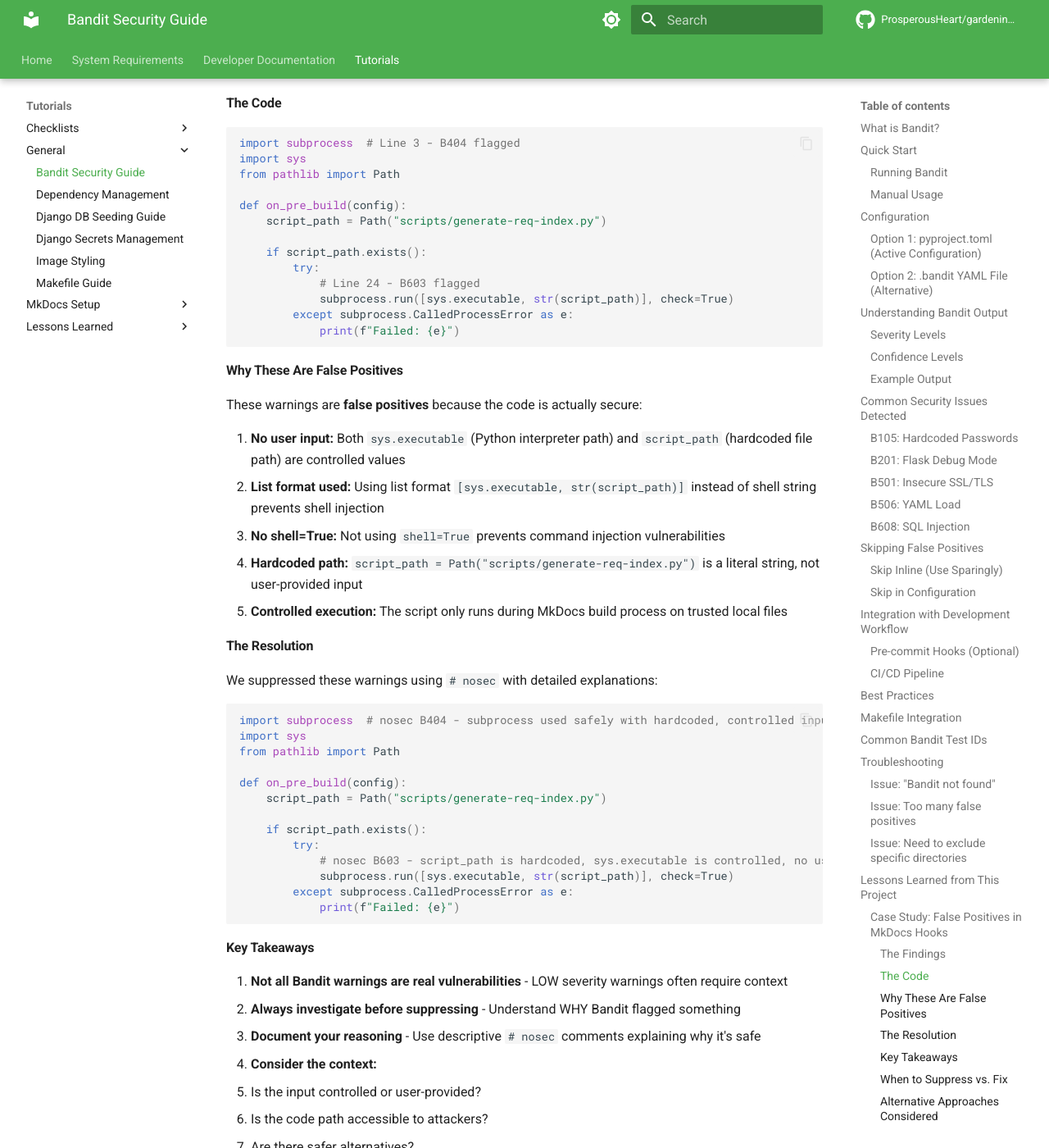
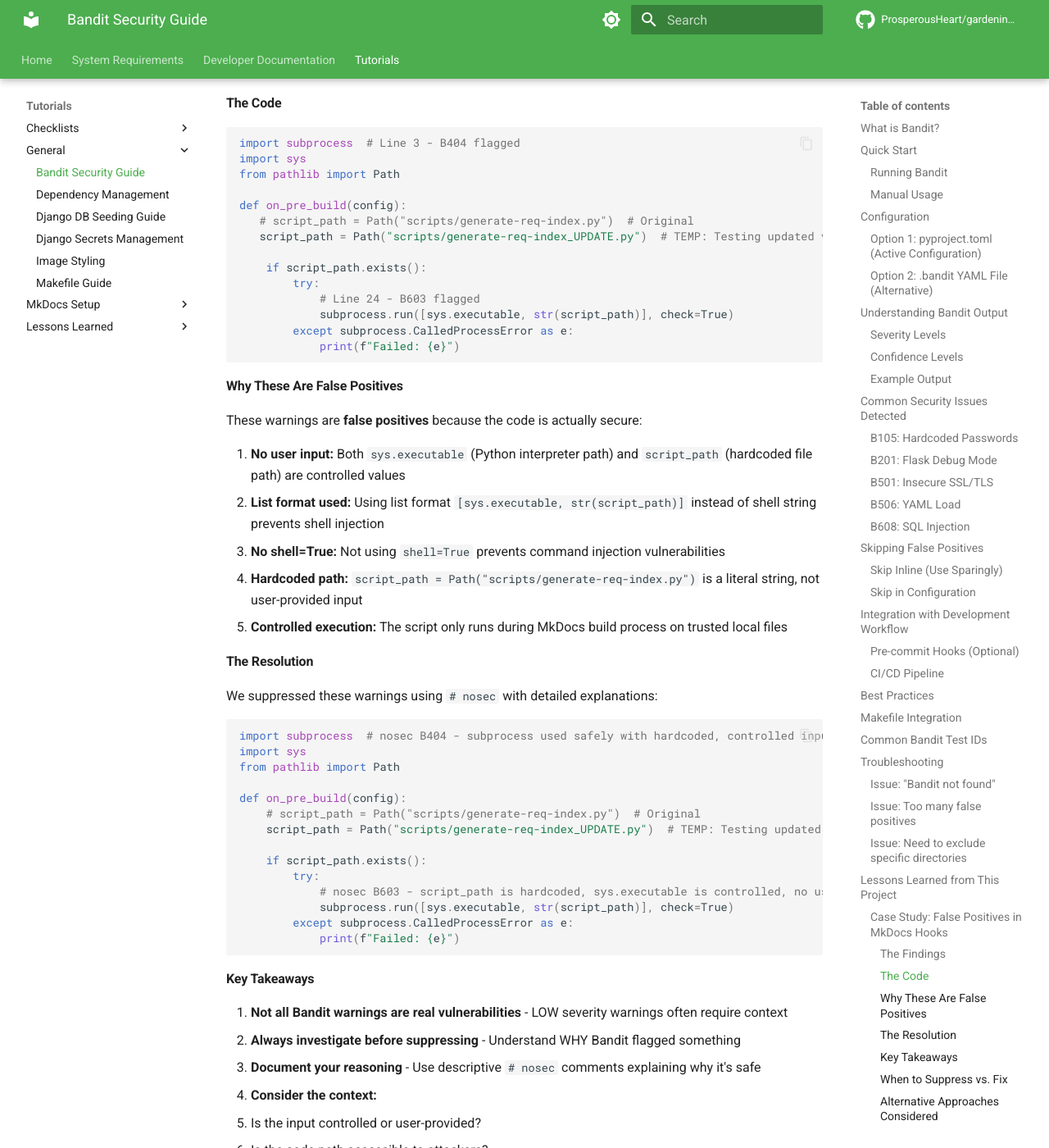
Before and after one commit to ProsperousHeart/gardening-app, an MkDocs documentation site: the page built from docs/tutorials/general/bandit-security-guide.md, in a window 1280 px wide and 1400 px high, scrolled down 7789 px. Shown: the whole window at 82% size. Built offline with MkDocs 1.6.1 and Material for MkDocs 9.7.7, drawn with Linux system fonts in a browser that asks for light colours; plug-ins that fetch from the network failed and are left out; comment, search, counter and statistics services are not loaded.

Commit message:
update to accurately reflect current code

```diff
--- a/docs/tutorials/general/bandit-security-guide.md
+++ b/docs/tutorials/general/bandit-security-guide.md
@@ -336,7 +336,8 @@
 from pathlib import Path
 
 def on_pre_build(config):
-    script_path = Path("scripts/generate-req-index.py")
+   # script_path = Path("scripts/generate-req-index.py")  # Original
+   script_path = Path("scripts/generate-req-index_UPDATE.py")  # TEMP: Testing updated version
 
     if script_path.exists():
         try:
@@ -366,7 +367,8 @@
 from pathlib import Path
 
 def on_pre_build(config):
-    script_path = Path("scripts/generate-req-index.py")
+    # script_path = Path("scripts/generate-req-index.py")  # Original
+    script_path = Path("scripts/generate-req-index_UPDATE.py")  # TEMP: Testing updated version
 
     if script_path.exists():
         try:
```
